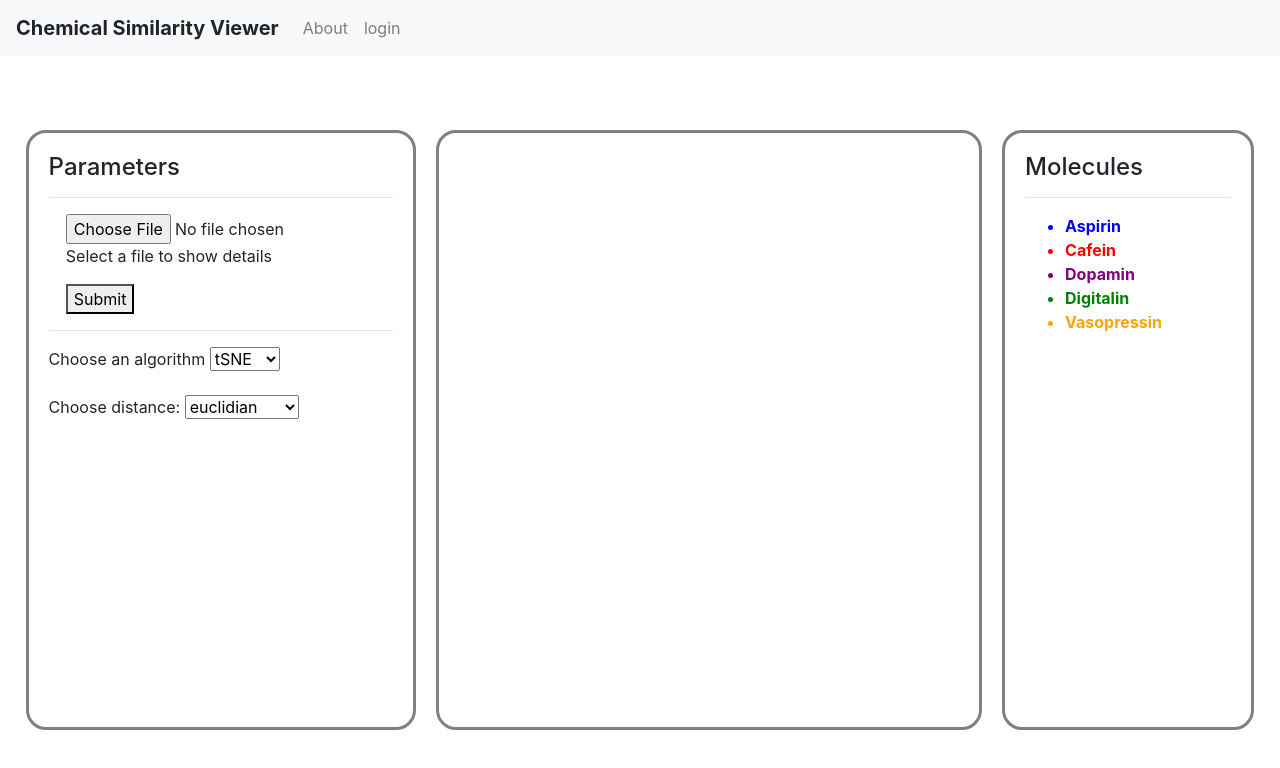
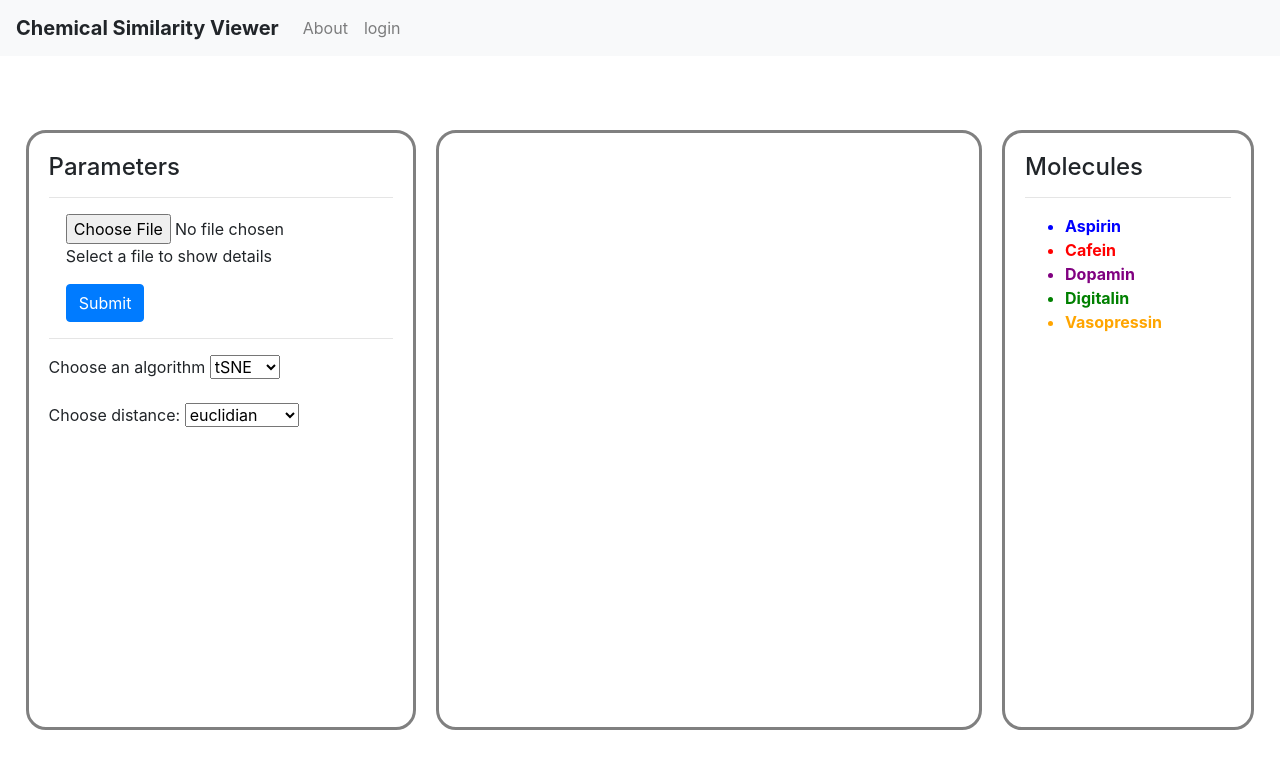
Before and after one commit to FabriceCamilleri/ChemicalSimilarityViewer, a React (Create React App) app in the folder my-app/: page / in a window 1280 px wide. Shown: the top 768 px of the page. Built offline with nearby package versions, Linux system fonts and the light colour scheme.

Commit message:
Jolie bouton

```diff
--- a/my-app/src/App.js
+++ b/my-app/src/App.js
@@ -50,7 +50,7 @@ function App() {
         <p>Select a file to show details</p>
       )}
       <div>
-        <button onClick={handleSubmission}>Submit</button>
+        <button className="btn btn-primary" onClick={handleSubmission}>Submit</button>
       </div>
     </div>
   )
```
